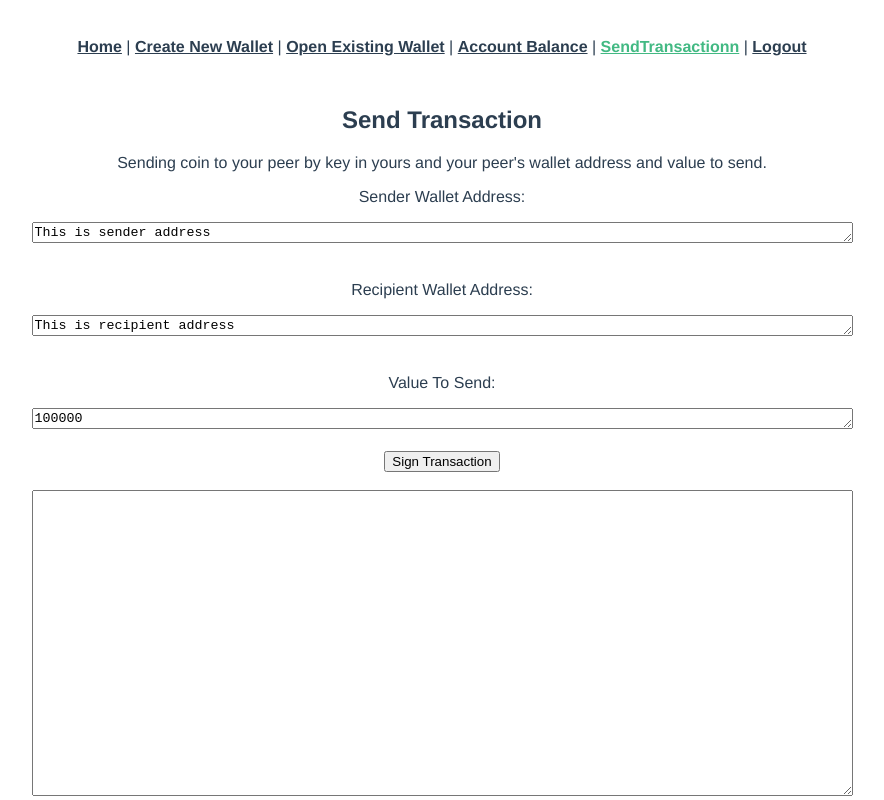
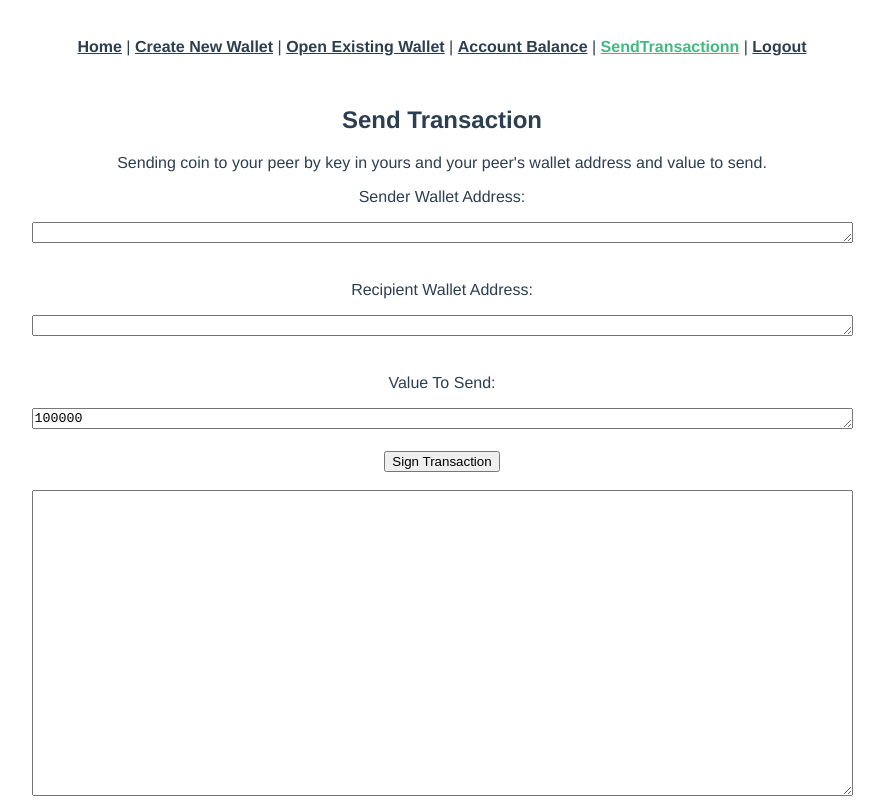
Before and after one commit to ChawPohChia/TPWallet, a Vue app: page /SendTransaction in a window 1280 px wide. Shown: the top 800 px of the page, without its empty margins (198-1082 px from the left). Built offline with nearby package versions, Linux system fonts and the light colour scheme.

Commit message:
Implement SendTransaction button function - REST-POST (including SHA256 of TX data)

```diff
--- a/package.json
+++ b/package.json
@@ -8,6 +8,7 @@
     "lint": "vue-cli-service lint"
   },
   "dependencies": {
+    "axios": "^0.21.0",
     "bs58": "^4.0.1",
     "coinkey": "^0.1.0",
     "core-js": "^3.6.5",
--- a/src/components/SendTransaction.vue
+++ b/src/components/SendTransaction.vue
@@ -5,19 +5,41 @@
       <div class="col-md-12">
         <div class="container">
           <h1 class="display-4">Send Transaction</h1>
-          <p class="lead">Sending coin to your peer by key in yours and your peer's wallet address and value to send.</p>
+          <p
+            class="lead"
+          >Sending coin to your peer by key in yours and your peer's wallet address and value to send.</p>
         </div>
       </div>
     </div>
 
     <form v-on:submit.prevent="SignTransaction()">
       <p class="lead">Sender Wallet Address:</p>
-      <textarea class="form-control" rows="1" cols="100" id="senderAddress" v-model="form.senderAddress"></textarea><br><br>
+      <textarea
+        class="form-control"
+        rows="1"
+        cols="100"
+        id="senderAddress"
+        v-model="form.senderAddress"
+      ></textarea>
+      <br />
+      <br />
       <p class="lead">Recipient Wallet Address:</p>
-      <textarea class="form-control" rows="1" cols="100" id="recipientAddress" v-model="form.recipientAddress"></textarea><br><br>
+      <textarea
+        class="form-control"
+        rows="1"
+        cols="100"
+        id="recipientAddress"
+        v-model="form.recipientAddress"
+      ></textarea>
+      <br />
+      <br />
       <p class="lead">Value To Send:</p>
-      <textarea class="form-control" rows="1" cols="100" id="value" v-model="form.value"></textarea><br><br>
-      <button type="submit" class="btn btn-primary">Sign Transaction</button><br><br>
+      <textarea class="form-control" rows="1" cols="100" id="value" v-model="form.value"></textarea>
+      <br />
+      <br />
+      <button type="submit" class="btn btn-primary">Sign Transaction</button>
+      <br />
+      <br />
       <div class="form-group">
         <textarea
           class="form-control"
@@ -31,8 +53,12 @@
 
     <form v-on:submit.prevent="SendTransaction()">
       <p class="lead">Blockchain Node:</p>
-       <textarea class="form-control" rows="1" cols="100" id="value" v-model="form.nodeToConnect"></textarea><br><br>
-       <button type="submit" class="btn btn-primary">Send Transaction</button><br><br>
+      <textarea class="form-control" rows="1" cols="100" id="value" v-model="form.nodeToConnect"></textarea>
+      <br />
+      <br />
+      <button type="submit" class="btn btn-primary">Send Transaction</button>
+      <br />
+      <br />
       <div class="form-group">
         <textarea
           class="form-control"
@@ -48,28 +74,98 @@
 
 <script>
 export default {
-  name: 'OpenWallet',
+  name: "OpenWallet",
   data() {
     return {
       form: {
-        senderAddress: "This is sender address",
-        recipientAddress: "This is recipient address",
+        from: "This is sender address",
+        to: "This is recipient address",
         value: 100000,
-        nodeToConnect:"http://127.0.0.1/8888",
-        SignedTransaction:null,
-        SendedTransaction:null
+        fee: 100,
+        nodeToConnect: "http://127.0.0.1/8888",
+        SignedTransaction: null,
+        SendedTransaction: null
       }
-    }
+    };
   },
 
   methods: {
     SignTransaction() {
       console.log("Signing transaction now..");
+      /*
+      console.log("Generating wallet now..");
+
+      //The following refers to: http://cryptocoinjs.com/modules/crypto/ecdsa/
+      // and https://github.com/cryptocoinjs/coinkey
+      // and http://cryptocoinjs.com/modules/crypto/ecdsa/#ecdsa
+      var crypto = require("crypto"); //Node.js or Browserify (browser)
+      var sr = require("secure-random"); //npm install --save secure-random@1.x
+      var CoinKey = require("coinkey"); //npm install --save coinkey@0.1.0
+
+      var privateKey = sr.randomBuffer(32);
+      var ck = new CoinKey(privateKey, true); // true => compressed public key / addresses
+      console.log("coinkey private key: "+ck.privateKey); //true
+      console.log("coinkey public key: "+ck.publicKey); //true
+      console.log("coinkey public address: "+ck.publicAddress); //true
+
+      let elliptic = require('elliptic');
+      let ec = new elliptic.ec('secp256k1');
+
+      var msg = new Buffer("hello world!", "utf8");
+      var shaMsg = crypto.createHash("sha256").update(msg).digest();
+      let signature = ec.sign(shaMsg, privateKey, "hex", {canonical: true});
+
+      var isValid = ec.verify(shaMsg, signature, ck.publicKey);
+      console.log("isvalid: "+isValid);
+      */
     },
 
     SendTransaction() {
-      console.log("Sending transaction now..");
-      },
+
+      const axios = require("axios").default;
+      console.log("Constructing transaction for Axios Sending transactions..");
+
+        //Get current system time:
+        var today = new Date();
+        var date = today.getFullYear()+'-'+(today.getMonth()+1)+'-'+today.getDate();
+        var time = today.getHours() + ":" + today.getMinutes() + ":" + today.getSeconds();
+        var currentDateTime = date+' '+time;
+
+        //Getting transaction data and transaction data hash
+        var data = {from: this.form.senderAddress,
+                     to: this.form.to,
+                     value: this.form.value,
+                     fee: this.form.fee,
+                     dateCreated: currentDateTime};
+        var dataInJSON = JSON.stringify(data);
+        console.log("TX data in JSON: "+ dataInJSON);
+
+        //Getting transaction data hash for data integrity protection
+        //The following refers to: http://cryptocoinjs.com/modules/crypto/ecdsa/
+          // and https://github.com/cryptocoinjs/coinkey
+          // and http://cryptocoinjs.com/modules/crypto/ecdsa/#ecdsa
+        var crypto = require("crypto"); //Node.js or Browserify (browser)
+        var transactionDataHash = crypto.createHash("sha256").update(dataInJSON).digest();
+        console.log("SHA256 of TX data in JSON: "+ transactionDataHash);
+
+        //Gather data in form for REST-POST to node
+        const formData = new FormData();
+        formData.append('from', '123456890');//user fill-in
+        formData.append('to', '123456890'); //user fill-in
+        formData.append('value', 5000); //user fill-in
+        formData.append('fee', 100); //system fix
+        formData.append('dateCreated', currentDateTime); //system created after user sign
+
+        formData.append('data', dataInJSON);
+        formData.append('senderPubKey', "senderPubKey..."); // ?? WIP
+        formData.append('transactionDataHash', transactionDataHash); //system created after user sign
+        formData.append('senderSignature', "senderSignature(txDataHash, signature, Pubkey)"); // ?? WIP
+
+        axios.post('http://127.0.0.1:1234/transactions/send', formData, {
+        });
+
+
     }
   }
+};
 </script>
```
Also changed, not shown: 2 other files (tests, documents, lock files or other folders). Lines whose indentation alone changed are shown as unchanged.
